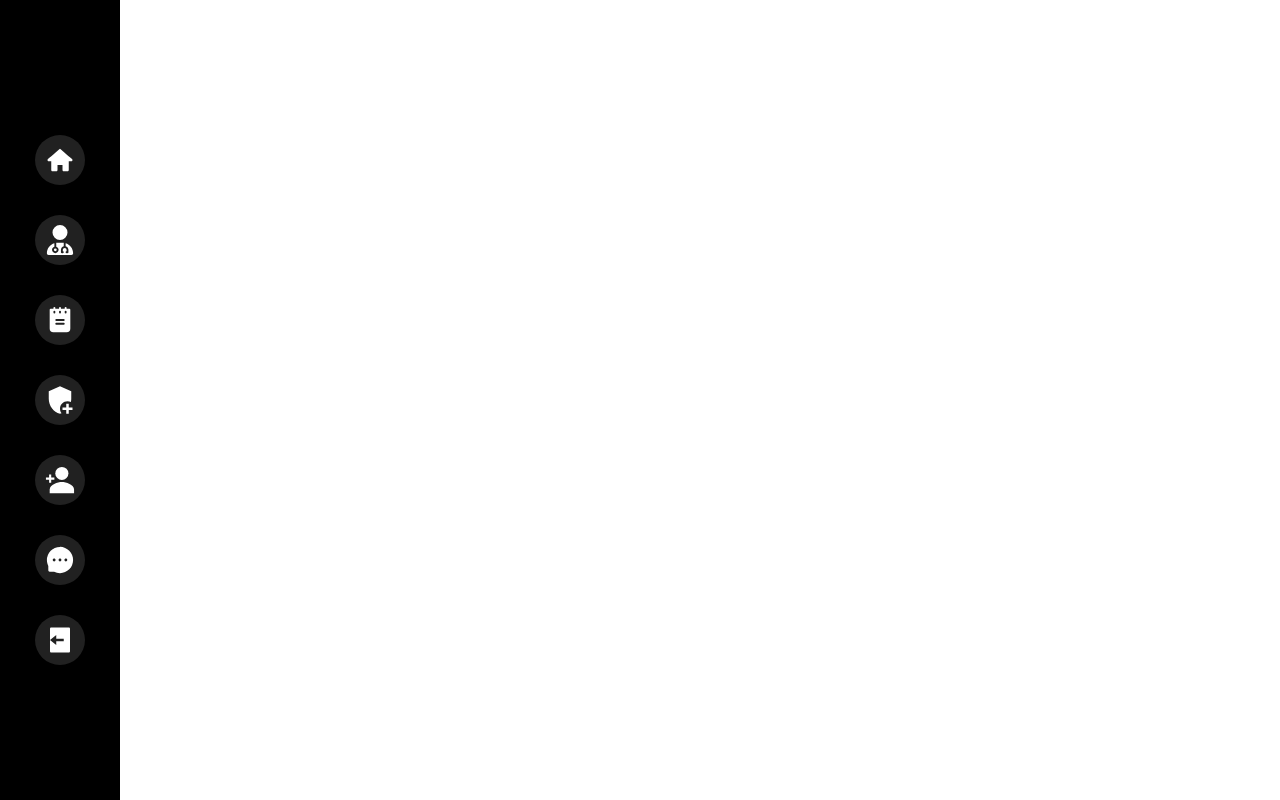
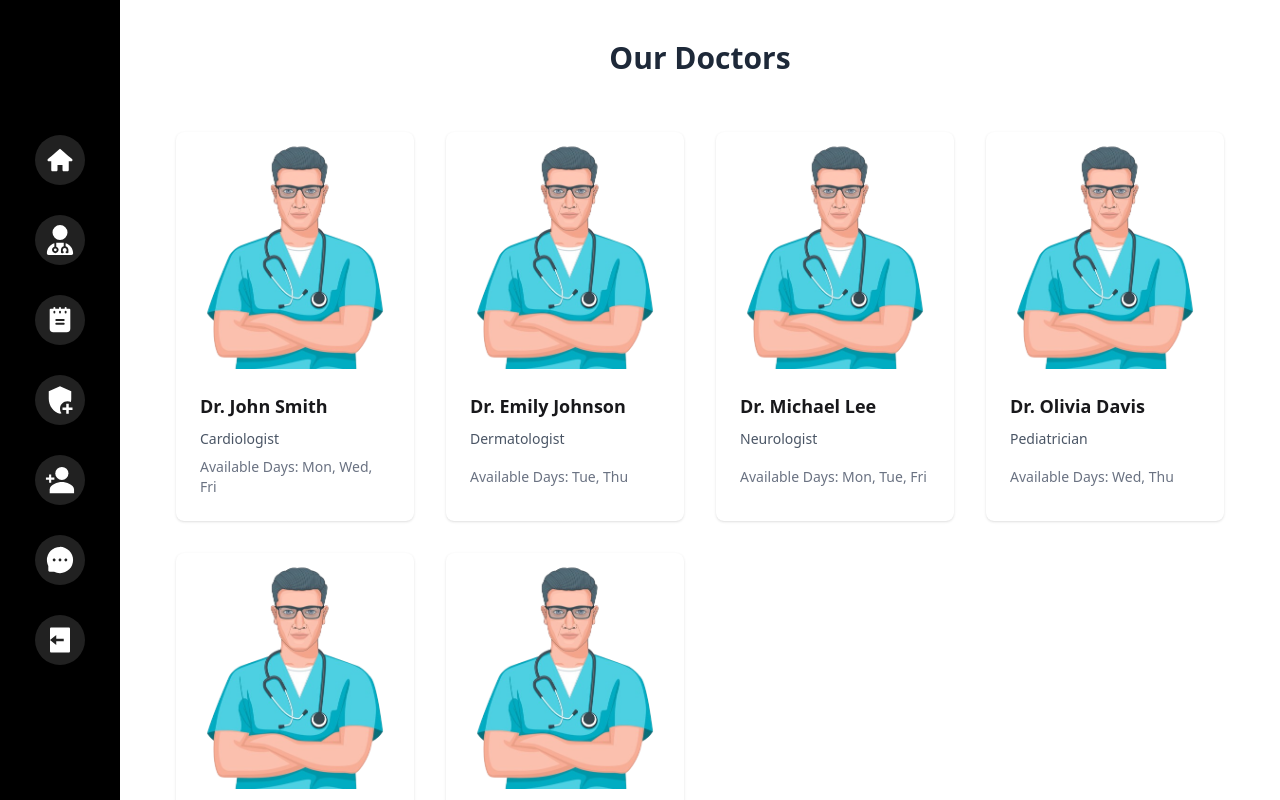
Before and after one commit to Alsycode/SyncCare, a React (Vite) app in the folder client/: page /doctors in a window 1280 px wide. Before the commit this address had no page. Shown: the top 800 px of the page. Built offline with nearby package versions, Linux system fonts and the light colour scheme.

Commit message:
front and back

```diff
--- a/client/package.json
+++ b/client/package.json
@@ -2,7 +2,7 @@
   "name": "client",
   "private": true,
   "version": "0.0.0",
-  "type": "module",
+  // "type": "module",
   "scripts": {
     "dev": "vite",
     "build": "vite build",
--- a/client/src/App.jsx
+++ b/client/src/App.jsx
@@ -1,106 +1,47 @@
-import React, { useContext, useEffect } from "react";
-import {
-  BrowserRouter as Router,
-  Routes,
-  Route,
-  Navigate,
-} from "react-router-dom";
-import Dashboard from "./components/Dashboard";
-// import Login from "./components/Login";
-// import AddNewDoctor from "./components/AddNewDoctor";
-// import Messages from "./components/Messages";
-// import Doctors from "./components/Doctors";
-// import { Context } from "./main";
-// import axios from "axios";
+import React, { useContext } from "react";
+import { BrowserRouter as Router, Routes, Route } from "react-router-dom";
 import { ToastContainer } from "react-toastify";
 import "react-toastify/dist/ReactToastify.css";
-import Sidebar from "./components/Sidebar";
+import Layout from "./components/Layout.jsx";
+
+import LoginPage from "./pages/Login";
+import { AuthProvider, AuthContext } from "./context/authContext";
+import Dashboard from "./components/Dashboard";
+import Doctors from "./components/Doctors";
+import AppointmentForm from "./components/AppointmentForm";
+// import AddNewDoctor from "./components/AddNewDoctor";
 // import AddNewAdmin from "./components/AddNewAdmin";
+// import Messages from "./components/Messages";
+import PrivateRoute from "./components/PrivateRoute";
 import "./App.css";
-import PrivateRoute from "./components/PrivateRoute";
-import AppointmentForm from "./components/AppointmentForm";
-import Doctors from "./components/Doctors";
-import { AuthProvider } from "./context/authContext";
-import { AuthContext } from "./context/authContext";
-import LoginPage from "./pages/Login";
+
 const App = () => {
-   const { isAuthenticated, setIsAuthenticated, admin, setAdmin } =
-    useContext(AuthContext);
-// const isAuthenticated = true;
-  // useEffect(() => {
-  //   const fetchUser = async () => {
-  //     try {
-  //       const response = await axios.get(
-  //         "http://localhost:5000/api/v1/user/admin/me",
-  //         {
-  //           withCredentials: true,
-  //         }
-  //       );
-  //       setIsAuthenticated(true);
-  //       setAdmin(response.data.user);
-  //     } catch (error) {
-  //       setIsAuthenticated(false);
-  //       setAdmin({});
-  //     }
-  //   };
-  //   fetchUser();
-  // }, [isAuthenticated]);
+  const { isAuthenticated, setIsAuthenticated, admin, setAdmin } = useContext(AuthContext);
 
   return (
     <AuthProvider>
-       <Router>
-      <div className="bg-blackd">
+      <Router>
+        <div className="bg-blackd">
+          <Routes>
+            {/* Login route without Layout */}
+            <Route path="/login" element={<LoginPage />} />
 
-     <Sidebar />
-     <Routes>
-  <Route
-    path="/"
-    element={
-      // <PrivateRoute isAuthenticated={isAuthenticated}>
-        <Dashboard />
-      // </PrivateRoute>
-    }
-  />
-  {/* <Route
-    path="/doctor/addnew"
-    element={
-      <PrivateRoute isAuthenticated={isAuthenticated}>
-        <AddNewDoctor />
-      </PrivateRoute>
-    }
-  /> */}
-  {/* <Route
-    path="/admin/addnew"
-    element={
-      <PrivateRoute isAuthenticated={isAuthenticated}>
-        <AddNewAdmin />
-      </PrivateRoute>
-    }
-  /> */}
-  {/* <Route
-    path="/messages"
-    element={
-      <PrivateRoute isAuthenticated={isAuthenticated}>
-        <Messages />
-      </PrivateRoute>
-    }
-  /> */}
-  {/* <Route
-    path="/doctors"
-    element={
-      <PrivateRoute isAuthenticated={isAuthenticated}>
-        <Doctors />
-      </PrivateRoute>
-    }
-  /> */}
-  <Route path="/login" element={<LoginPage />} />
-</Routes>
+            {/* Protected routes wrapped in Layout */}
 
-      <ToastContainer position="top-center" />
-      </div>
-    </Router>
+              <Route path="/" element={<Layout />}>
+                <Route path="/" element={<Dashboard />} />
+                <Route path="/doctors" element={<Doctors />} />
+                {/* <Route path="/messages" element={<Messages />} />
+                <Route path="/doctor" element={<AddNewDoctor />} />
+                <Route path="/admin/addnew" element={<AddNewAdmin />} /> */}
+                <Route path="/createAppointment" element={<AppointmentForm />} />
+              </Route>
+
+          </Routes>
+          <ToastContainer position="top-center" />
+        </div>
+      </Router>
     </AuthProvider>
-
   );
 };
 
--- a/client/src/components/Dashboard.jsx
+++ b/client/src/components/Dashboard.jsx
@@ -99,7 +99,7 @@ const Dashboard = () => {
   }
 
   return (
-    <div className="min-h-screen ml-[120px] rounded-bl-[50px] rounded-tl-[50px] bg-doc flex items-center justify-center px-4 sm:px-6 lg:px-8 py-12">
+    <div className="min-h-screen  rounded-bl-[50px] rounded-tl-[50px] bg-doc flex items-center justify-center px-4 sm:px-6 lg:px-8 py-12">
       <div className="w-full max-w-7xl  shadow-lg rounded-xl p-8 sm:p-10">
         <div className="flex flex-col gap-5">
           <div className="flex gap-5 h-[35vh] max-[1020px]:flex-wrap max-[1020px]:h-auto">
--- a/client/src/components/Doctors.jsx
+++ b/client/src/components/Doctors.jsx
@@ -35,8 +35,8 @@ const doctorsData = [
 
 const Doctors = () => {
   return (
-    <div className="min-h-screen ml-[120px]  bg-black flex items-center justify-center  ">
-      <div className="w-full rounded-bl-[50px] rounded-tl-[50px]  bg-white shadow-lg  p-8 sm:p-10">
+
+      <div className="w-full   bg-white shadow-lg  p-8 sm:p-10">
         <h2 className="text-3xl font-semibold text-gray-800 text-center mb-8">
           Our Doctors
         </h2>
@@ -61,7 +61,7 @@ const Doctors = () => {
           </div>
         </div>
       </div>
-    </div>
+
   );
 };
 
--- /dev/null
+++ b/client/src/components/Layout.jsx
@@ -0,0 +1,22 @@
+import React from 'react';
+import { Outlet } from 'react-router-dom';
+import Sidebar from './Sidebar';
+
+
+const Layout = () => {
+  return (
+    <div className="flex min-h-screen">
+      {/* Sidebar fixed on the left */}
+      <div className="fixed top-0 left-0 h-full z-50">
+        <Sidebar />
+      </div>
+
+      {/* Main content area */}
+      <div className="flex-1 ml-[120px] ">
+        <Outlet />
+      </div>
+    </div>
+  );
+};
+
+export default Layout;
--- a/client/src/pages/Login.jsx
+++ b/client/src/pages/Login.jsx
@@ -22,7 +22,7 @@ const LoginPage = () => {
       );
       console.log("response", response.data);
       if (response.data.success) {
-        setIsAuthenticated(true); // Set authentication state
+        naviate("/")
       } else {
         setError(response.data.message || "Login failed");
       }
```
